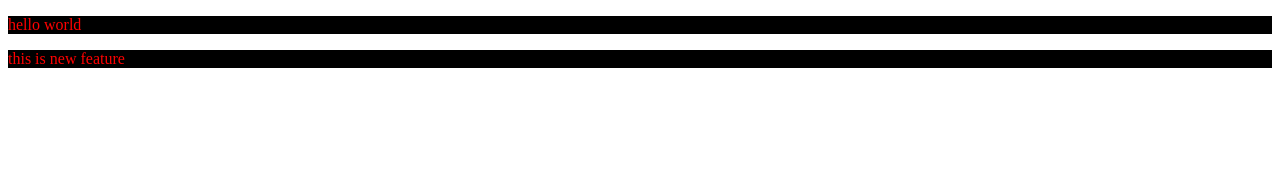
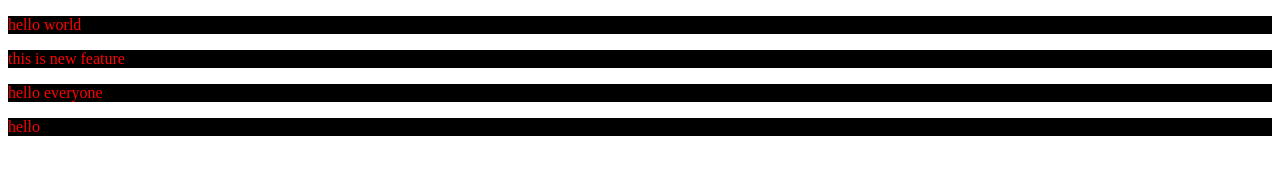
Before and after one commit to Chetan00018/localrepo, a plain HTML site: page index.html in a window 1280 px wide. Drawn offline with Linux system fonts and the light colour scheme.

Commit message:
add new feature

```diff
--- a/index.html
+++ b/index.html
@@ -9,5 +9,7 @@
 <body>
   <p>hello world</p>
   <p>this is new feature</p>
+  <p>hello everyone</p>
+  <p>hello</p>
 </body>
 </html>
```
